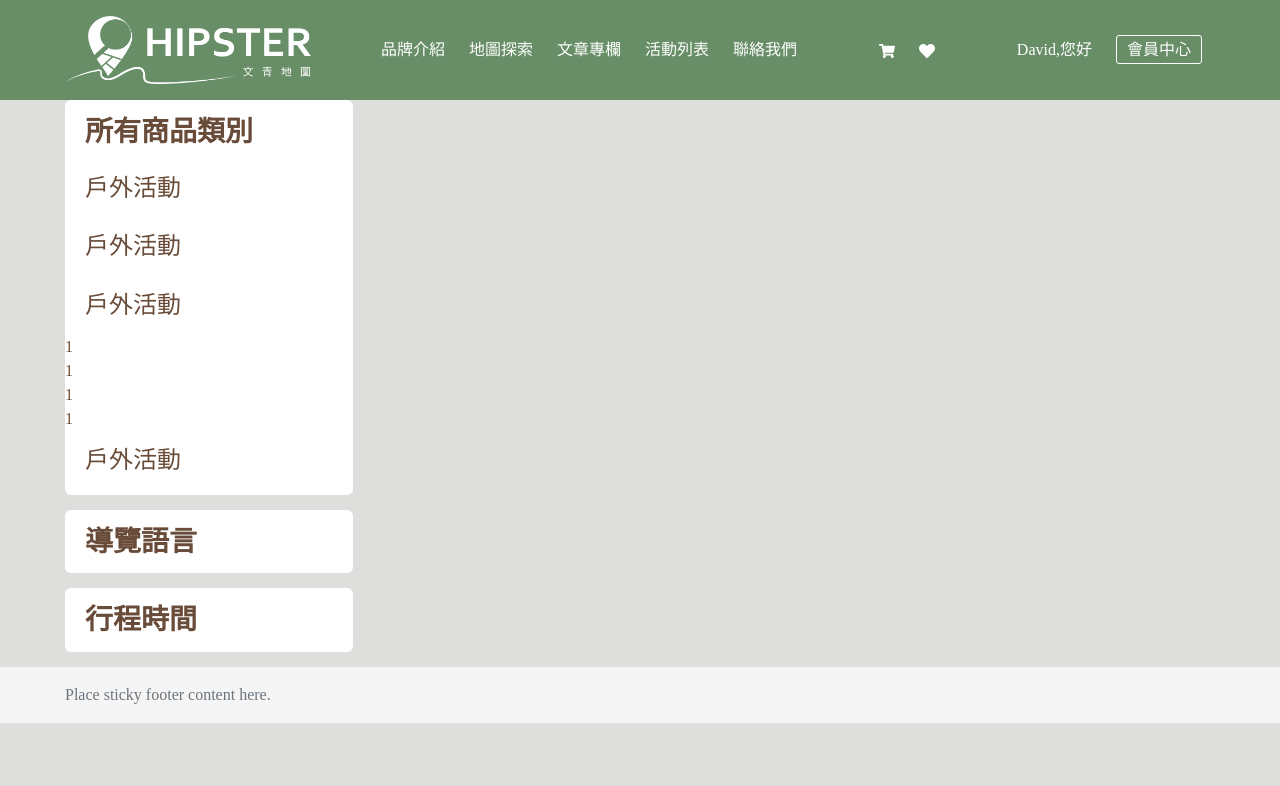
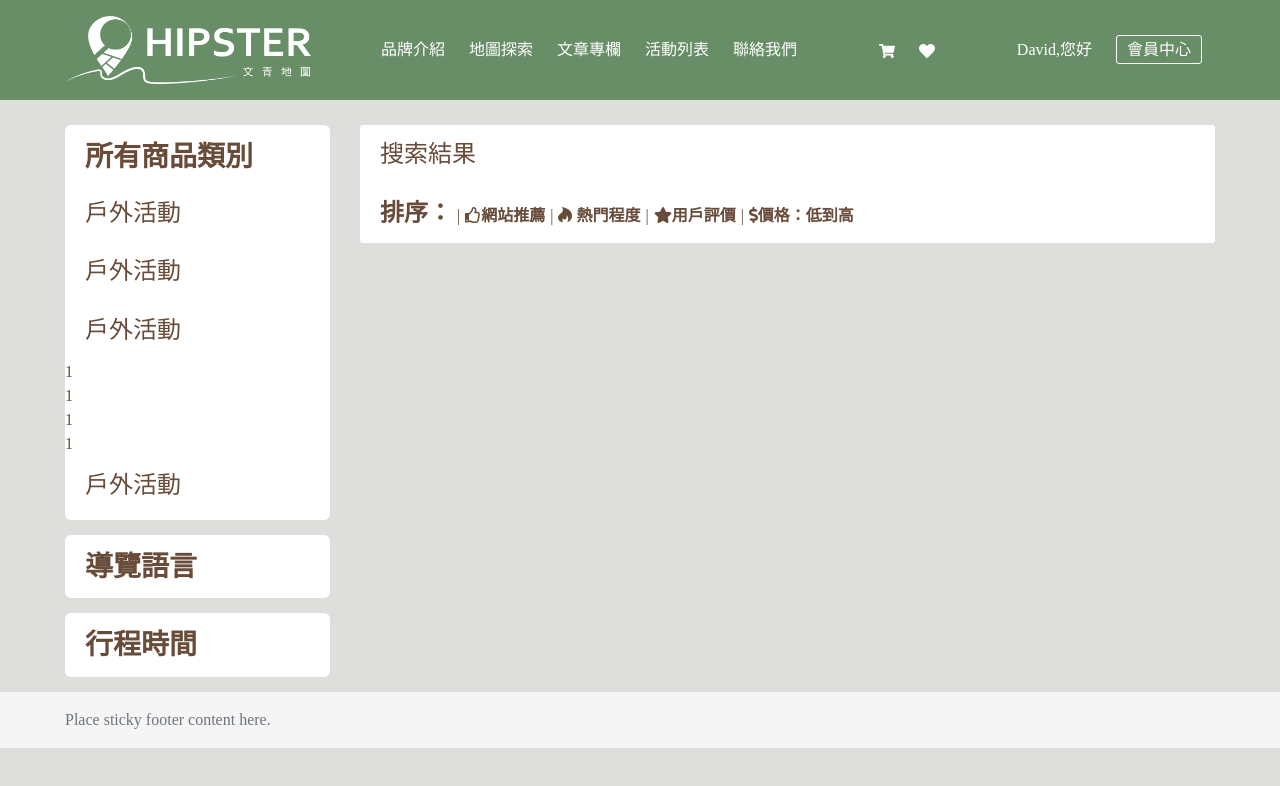
Before and after one commit to zenoah82000/HIPSTER, a React (Create React App) app in the folder client/: page /product in a window 1280 px wide. Shown: the top 786 px of the page. Built offline with nearby package versions, Linux system fonts and the light colour scheme; a web font is replaced by a local one.

Commit message:
20200616/0218pm

```diff
--- a/client/package.json
+++ b/client/package.json
@@ -21,6 +21,7 @@
     "react": "^16.13.1",
     "react-bootstrap": "^1.0.1",
     "react-dom": "^16.13.1",
+    "react-fontawesome": "^1.7.1",
     "react-google-maps": "^9.4.5",
     "react-icons": "^3.10.0",
     "react-leaflet": "^2.7.0",
--- a/client/src/pages/Product.js
+++ b/client/src/pages/Product.js
@@ -4,8 +4,9 @@ import '../styles/Product.scss'
 function Product(props) {
   return (
     <>
-      <div className="container">
-        <div className="aside-wrapper col-md-3 ">
+      <div className="container product-content">
+        <div className="row">
+          <aside className="aside-wrapper col-md-3">
             <div className="aside-wrapper-filter-box">
               <h3>所有商品類別</h3>
               <div>
@@ -71,6 +72,45 @@ function Product(props) {
                 <li className="type-li active">日本語</li>
               </ul>
             </div>
+          </aside>
+          <main className="col-md-9 product-list">
+            <div className="product-result">
+              <h4>搜索結果</h4>
+            </div>
+            <div className="product-result-sort">
+              <h4>排序：</h4>
+              <span>
+                <span className="gap">|</span>
+                <a href="">
+                  <i className="far fa-thumbs-up"></i>網站推薦
+                </a>
+              </span>
+              <span>
+                <span className="gap">|</span>
+                <a href="">
+                  <i class="fab fa-hotjar"></i> 熱門程度
+                </a>
+              </span>
+              <span>
+                <span className="gap">|</span>
+                <a href="">
+                  <i class="fas fa-star"></i>用戶評價
+                </a>
+              </span>
+              <span>
+                <span className="gap">|</span>
+                <a href="">
+                  <i class="fas fa-dollar-sign"></i>價格：低到高
+                </a>
+              </span>
+            </div>
+            <div className="product-list-search-info"></div>
+            <div className="product-list-search-info"></div>
+            <div className="product-list-search-info"></div>
+            <div className="product-list-search-info"></div>
+            <div className="product-list-search-info"></div>
+            <div className="product-list-search-info"></div>
+          </main>
         </div>
       </div>
     </>
--- a/client/src/styles/Product.scss
+++ b/client/src/styles/Product.scss
@@ -1,5 +1,7 @@
+.product-content {
+  margin-top: 25px;
   .aside-wrapper {
-  padding: 0 15px;
+    padding: 0 15px !important;
     box-sizing: border-box;
 
     .aside-wrapper-filter-box {
@@ -22,7 +24,6 @@
           margin: 5px 0;
         }
       }
-  }
 
       .checkbox-dropdown-list {
         list-style: none;
@@ -35,3 +36,40 @@
         }
       }
     }
+  }
+
+  .product-list {
+    padding: 0 15px !important;
+
+    .product-result {
+      padding: 15px 20px;
+      background-color: white;
+      border-radius: 3px 3px 0 0;
+      h4 {
+        margin: 0;
+        display: inline-block;
+      }
+    }
+
+    .product-result-sort {
+      padding: 15px 20px;
+      background-color: white;
+      border-radius: 0 0 3px 3px;
+      vertical-align: middle;
+
+      h4 {
+        margin: 0;
+        display: inline-block;
+        font-weight: bolder;
+      }
+      .gap {
+        margin: 0 5px;
+      }
+      a {
+        text-decoration: none;
+        color: #684b38;
+        font-weight: bolder;
+      }
+    }
+  }
+}
--- a/client/src/styles/custom.scss
+++ b/client/src/styles/custom.scss
@@ -5,7 +5,7 @@
 
 body {
   // font-family: 'Noto Sans TC', sans-serif;
-  font-family:"微軟正黑體";
+  font-family: '微軟正黑體';
   color: #684b38;
 }
 .none {
@@ -103,77 +103,3 @@ nav {
   line-height: 50px;
   margin: 10px;
 }
-
-.col-1,
-.col-2,
-.col-3,
-.col-4,
-.col-5,
-.col-6,
-.col-7,
-.col-8,
-.col-9,
-.col-10,
-.col-11,
-.col-12,
-.col,
-.col-auto,
-.col-sm-1,
-.col-sm-2,
-.col-sm-3,
-.col-sm-4,
-.col-sm-5,
-.col-sm-6,
-.col-sm-7,
-.col-sm-8,
-.col-sm-9,
-.col-sm-10,
-.col-sm-11,
-.col-sm-12,
-.col-sm,
-.col-sm-auto,
-.col-md-1,
-.col-md-2,
-.col-md-3,
-.col-md-4,
-.col-md-5,
-.col-md-6,
-.col-md-7,
-.col-md-8,
-.col-md-9,
-.col-md-10,
-.col-md-11,
-.col-md-12,
-.col-md,
-.col-md-auto,
-.col-lg-1,
-.col-lg-2,
-.col-lg-3,
-.col-lg-4,
-.col-lg-5,
-.col-lg-6,
-.col-lg-7,
-.col-lg-8,
-.col-lg-9,
-.col-lg-10,
-.col-lg-11,
-.col-lg-12,
-.col-lg,
-.col-lg-auto,
-.col-xl-1,
-.col-xl-2,
-.col-xl-3,
-.col-xl-4,
-.col-xl-5,
-.col-xl-6,
-.col-xl-7,
-.col-xl-8,
-.col-xl-9,
-.col-xl-10,
-.col-xl-11,
-.col-xl-12,
-.col-xl,
-.col-xl-auto {
-  padding-right: 0px;
-  padding-left: 0px;
-}
```
Also changed, not shown: 1 other file (tests, documents, lock files or other folders). Lines whose indentation alone changed are shown as unchanged.
